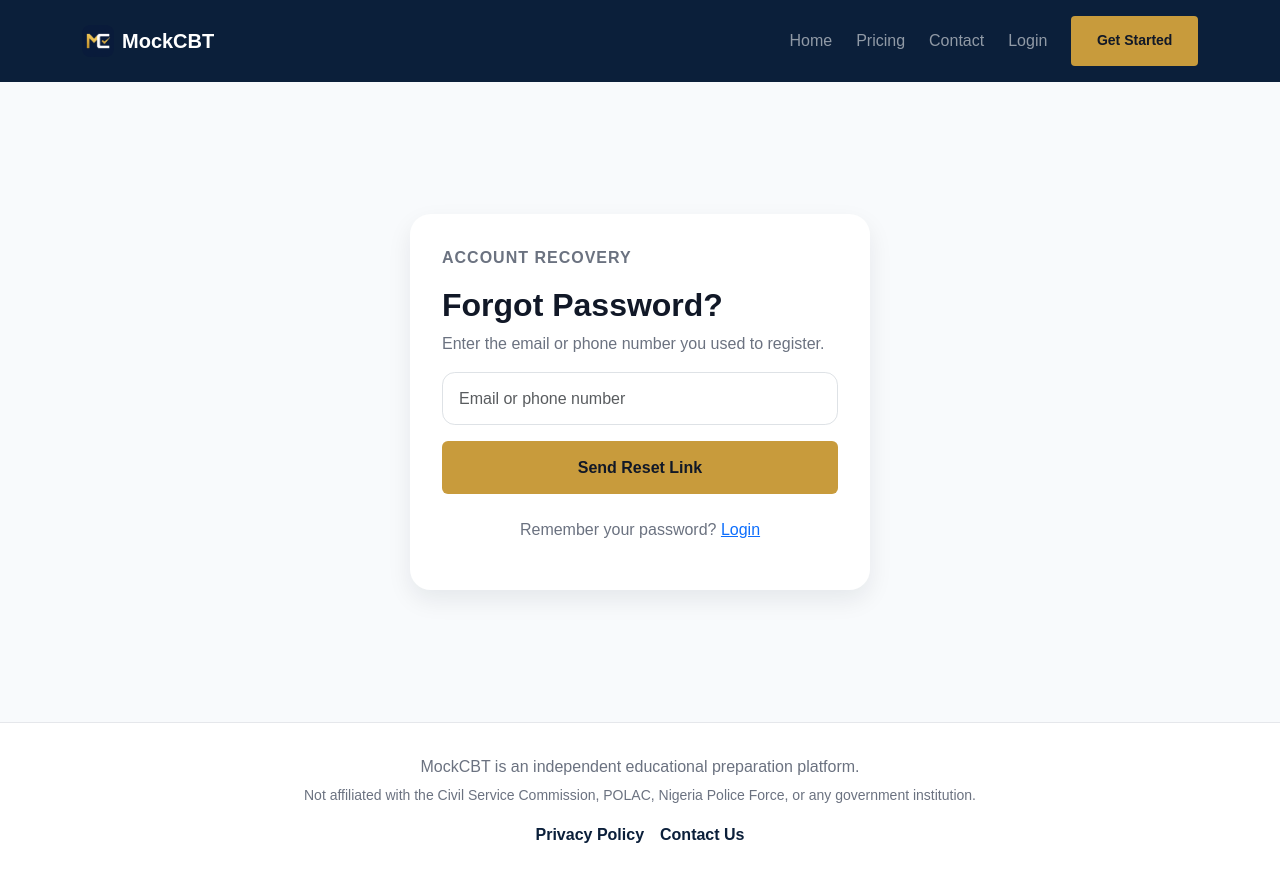
After one commit to JayR-Studio/mockcbt, a Flask app: page /forgot-password in a window 1280 px wide. The commit adds this page. Run offline with Flask 3, Linux system fonts and the light colour scheme.

Commit message:
Forget password reset link

```diff
--- a/app/__init__.py
+++ b/app/__init__.py
@@ -1,6 +1,6 @@
 from flask import Flask
 from config import Config
-from app.extensions import db, login_manager, csrf
+from app.extensions import db, login_manager, csrf, mail
 
 
 def create_app():
@@ -10,6 +10,7 @@ def create_app():
     db.init_app(app)
     login_manager.init_app(app)
     csrf.init_app(app)
+    mail.init_app(app)
 
     from app.routes.public import public_bp
     app.register_blueprint(public_bp)
--- a/app/extensions.py
+++ b/app/extensions.py
@@ -1,10 +1,12 @@
 from flask_sqlalchemy import SQLAlchemy
 from flask_login import LoginManager
 from flask_wtf.csrf import CSRFProtect
+from flask_mail import Mail
 
 db = SQLAlchemy()
 login_manager = LoginManager()
 csrf = CSRFProtect()
+mail = Mail()
 
 login_manager.login_view = "auth.login"
 login_manager.login_message_category = "warning"
--- a/app/routes/auth.py
+++ b/app/routes/auth.py
@@ -1,5 +1,13 @@
+import secrets
+import hashlib
+from datetime import datetime, timedelta
+
+from flask_mail import Message
+from app.extensions import db, mail
+from app.models import User, PasswordResetRequest
+
 from flask import Blueprint, render_template, redirect, url_for, flash, request, session
-from flask_login import login_user, logout_user, login_required
+from flask_login import login_user, logout_user, login_required, current_user
 from werkzeug.security import generate_password_hash, check_password_hash
 from datetime import datetime, timedelta
 
@@ -87,9 +95,15 @@ def login():
             flash("Admins should login from the admin login page.", "warning")
             return redirect(url_for("admin.admin_login"))
 
+        session_token = secrets.token_urlsafe(32)
+
+        user.active_session_token = session_token
+        db.session.commit()
+
         login_user(user)
 
         session["login_context"] = "student"
+        session["session_token"] = session_token
 
         flash("Login successful.", "success")
 
@@ -104,8 +118,139 @@ def login():
 @auth_bp.route("/logout")
 @login_required
 def logout():
+    current_user.active_session_token = None
+    db.session.commit()
+
     logout_user()
+    session.pop("session_token", None)
     session.clear()
 
     flash("You have been logged out.", "success")
     return redirect(url_for("public.index"))
+
+
+# ------------------------------------------------------------------------------------------------------------
+#                                        Forgot password
+# ------------------------------------------------------------------------------------------------------------
+
+
+@auth_bp.route("/forgot-password", methods=["GET", "POST"])
+def forgot_password():
+    if request.method == "POST":
+        identifier = request.form.get("identifier", "").strip().lower()
+
+        user = User.query.filter(
+            (User.email == identifier) | (User.phone_number == identifier)
+        ).first()
+
+        if not user:
+            flash("No account was found with those details.", "danger")
+            return redirect(url_for("auth.forgot_password"))
+
+        if not user.email:
+            flash("This account does not have an email address attached. Please contact support.", "danger")
+            return redirect(url_for("auth.forgot_password"))
+
+        raw_token = secrets.token_urlsafe(32)
+        token_hash = hashlib.sha256(raw_token.encode()).hexdigest()
+
+        reset_request = PasswordResetRequest(
+            user_id=user.id,
+            identifier_used=identifier,
+            token_hash=token_hash,
+            expires_at=datetime.utcnow() + timedelta(hours=1),
+            status="pending"
+        )
+
+        db.session.add(reset_request)
+        db.session.commit()
+
+        reset_link = url_for("auth.reset_password", token=raw_token, _external=True)
+
+        message = Message(
+            subject="MockCBT Password Reset Request",
+            recipients=[user.email],
+            body=f"""Hello {user.full_name},
+
+        We received a request to reset the password for your MockCBT account.
+
+        Click the secure link below to create a new password:
+
+        {reset_link}
+
+        This link will expire in 1 hour.
+
+        If you did not request this password reset, you can safely ignore this email. Your password will remain unchanged.
+
+        MockCBT Support
+        """
+        )
+
+        try:
+            mail.send(message)
+            flash("Password reset link has been sent to your email.", "success")
+            return redirect(url_for("auth.login"))
+
+        except Exception:
+            db.session.rollback()
+            flash("Unable to send reset email right now. Please try again later.", "danger")
+            return redirect(url_for("auth.forgot_password"))
+
+    return render_template("forgot_password.html")
+
+
+@auth_bp.route("/reset-password/<token>", methods=["GET", "POST"])
+def reset_password(token):
+    token_hash = hashlib.sha256(token.encode()).hexdigest()
+
+    reset_request = PasswordResetRequest.query.filter_by(
+        token_hash=token_hash,
+        status="pending"
+    ).first()
+
+    if not reset_request:
+        flash("Invalid or expired reset link.", "danger")
+        return redirect(url_for("auth.login"))
+
+    if reset_request.used_at:
+        flash("This reset link has already been used.", "danger")
+        return redirect(url_for("auth.login"))
+
+    if not reset_request.expires_at or reset_request.expires_at < datetime.utcnow():
+        reset_request.status = "expired"
+        db.session.commit()
+
+        flash("This reset link has expired. Please request another one.", "danger")
+        return redirect(url_for("auth.forgot_password"))
+
+    if request.method == "POST":
+        password = request.form.get("password", "")
+        confirm_password = request.form.get("confirm_password", "")
+
+        if len(password) < 6:
+            flash("Password must be at least 6 characters.", "danger")
+            return redirect(url_for("auth.reset_password", token=token))
+
+        if password != confirm_password:
+            flash("Passwords do not match.", "danger")
+            return redirect(url_for("auth.reset_password", token=token))
+
+        user = reset_request.user
+
+        user.password_hash = generate_password_hash(password)
+        user.failed_login_attempts = 0
+        user.locked_until = None
+
+        if hasattr(user, "active_session_token"):
+            user.active_session_token = None
+
+        reset_request.status = "resolved"
+        reset_request.used_at = datetime.utcnow()
+        reset_request.resolved_at = datetime.utcnow()
+
+        db.session.commit()
+
+        flash("Password reset successful. You can now login.", "success")
+        return redirect(url_for("auth.login"))
+
+    return render_template("reset_password.html", token=token)
--- a/app/static/css/style.css
+++ b/app/static/css/style.css
@@ -1459,3 +1459,12 @@ body {
         text-align: left;
     }
 }
+
+.account-warning {
+    font-size: 0.85rem;
+    color: #92400E;
+    background: #FFFBEB;
+    border: 1px solid #FDE68A;
+    padding: 0.8rem;
+    border-radius: 0.8rem;
+}
--- a/app/templates/activation.html
+++ b/app/templates/activation.html
@@ -39,6 +39,11 @@
                target="_blank">
                 Chat on WhatsApp
             </a>
+
+            <p class="account-warning mt-3">
+                Access is for one user only. Sharing login details may cause your account to be logged out
+                automatically.
+            </p>
         </div>
 
         <form method="POST">
--- /dev/null
+++ b/app/templates/forgot_password.html
@@ -0,0 +1,32 @@
+{% extends "base.html" %}
+
+{% block title %}Forgot Password | MockCBT{% endblock %}
+
+{% block content %}
+<section class="auth-section">
+    <div class="auth-card">
+        <p class="hero-label">ACCOUNT RECOVERY</p>
+        <h2>Forgot Password?</h2>
+        <p>Enter the email or phone number you used to register.</p>
+
+        <form method="POST">
+            <input type="hidden" name="csrf_token" value="{{ csrf_token() }}">
+
+            <input type="text"
+                   name="identifier"
+                   class="form-control mb-3"
+                   placeholder="Email or phone number"
+                   required>
+
+            <button class="btn btn-gold w-100">
+                Send Reset Link
+            </button>
+        </form>
+
+        <p class="auth-link">
+            Remember your password?
+            <a href="{{ url_for('auth.login') }}">Login</a>
+        </p>
+    </div>
+</section>
+{% endblock %}
--- a/app/templates/login.html
+++ b/app/templates/login.html
@@ -21,6 +21,10 @@
             Don’t have an account?
             <a href="{{ url_for('auth.register') }}">Create account</a>
         </p>
+
+        <p class="auth-link">
+            <a href="{{ url_for('auth.forgot_password') }}">Forgot password?</a>
+        </p>
     </div>
 </section>
 {% endblock %}
--- a/requirements.txt
+++ b/requirements.txt
@@ -6,3 +6,4 @@ psycopg2-binary==2.9.9
 Werkzeug
 email-validator
 Flask-WTF==1.2.1
+Flask-Mail==0.9.1
```
Also changed, not shown: app/models.py (+24 -2 lines), app/routes/student.py (+47 -0 lines), app/templates/reset_password.html (added, +33 -0 lines), config.py (+7 -0 lines).
